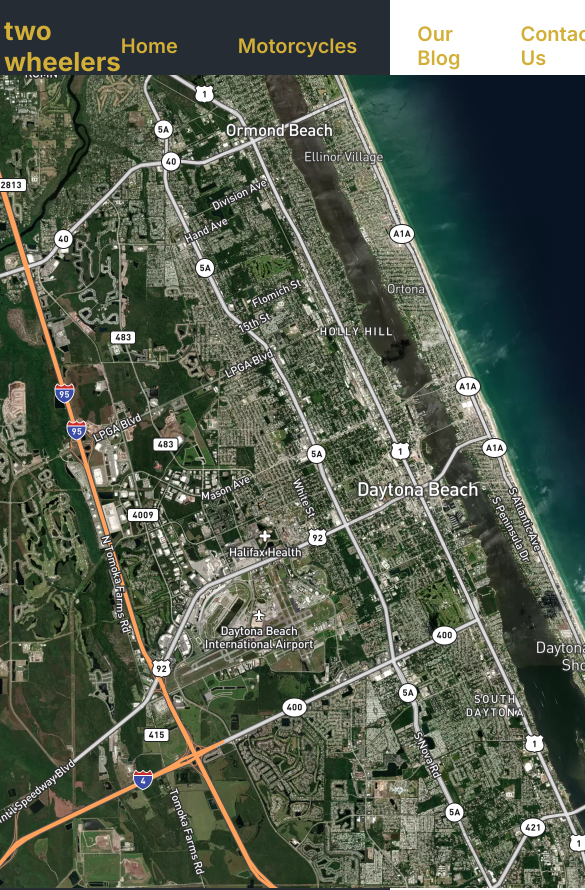
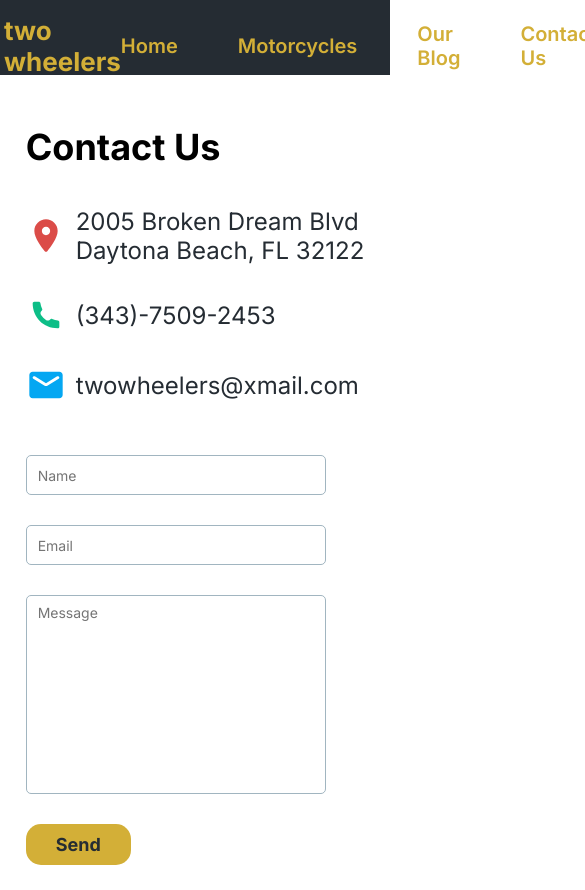
Before and after one commit to theyuunus/moto-shop, a React (Create React App) app: page /contact in a window 390 px wide. Shown: the top 890 px of the page, 585 px wide, since content can reach past the window. Built offline with nearby package versions, Linux system fonts and the light colour scheme.

Commit message:
#fix #add media #Contact

```diff
--- a/src/components/Contact/Contact.scss
+++ b/src/components/Contact/Contact.scss
@@ -54,7 +54,6 @@
                 gap: 30px;
 
                 %inputs {
-                    width: 530px;
                     color: #616161;
                     font-size: 14px;
                     font-style: normal;
@@ -69,12 +68,14 @@
                 }
 
                 &-input {
+                    width: 530px;
                     height: 40px;
                     align-items: center;
                     @extend %inputs
                 }
 
                 &-message {
+                    width: 530px;
                     height: 199px;
                     align-items: flex-start;
                     resize: none;
@@ -85,3 +86,35 @@
         }
     }
 }
+
+@media only screen and (max-width: 1366px) {
+    .contact {
+        gap: 10px;
+    }
+}
+
+@media only screen and (max-width: 1270px) {
+    .contact-left {
+        display: none;
+    }
+
+    .contact-right {
+        margin: 50px auto;
+    }
+}
+
+@media only screen and (max-width: 600px) {
+
+    .contact-right-custom-form-input,
+    .contact-right-custom-form-message {
+        width: 400px;
+    }
+}
+
+@media only screen and (max-width: 450px) {
+
+    .contact-right-custom-form-input,
+    .contact-right-custom-form-message {
+        width: 300px;
+    }
+}
```
